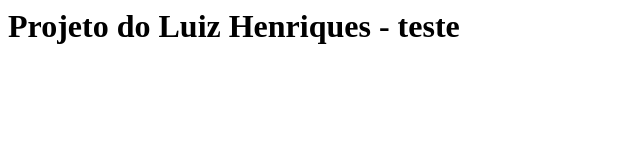
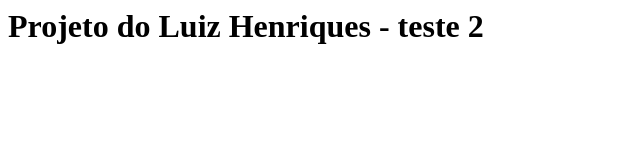
Before and after one commit to lhslab/curso-git, a plain HTML site: page index.html in a window 1280 px wide. Shown: the full height of the page, 0-640 px from the left. Drawn offline with Linux system fonts and the light colour scheme.

Commit message:
testando comentário do commit.

```diff
--- a/index.html
+++ b/index.html
@@ -2,6 +2,6 @@
 	<head>
 	</head>
 	<body>
-		<h1>Projeto do Luiz Henriques - teste</h1>
+		<h1>Projeto do Luiz Henriques - teste 2</h1>
 	</body
 </html>
```
